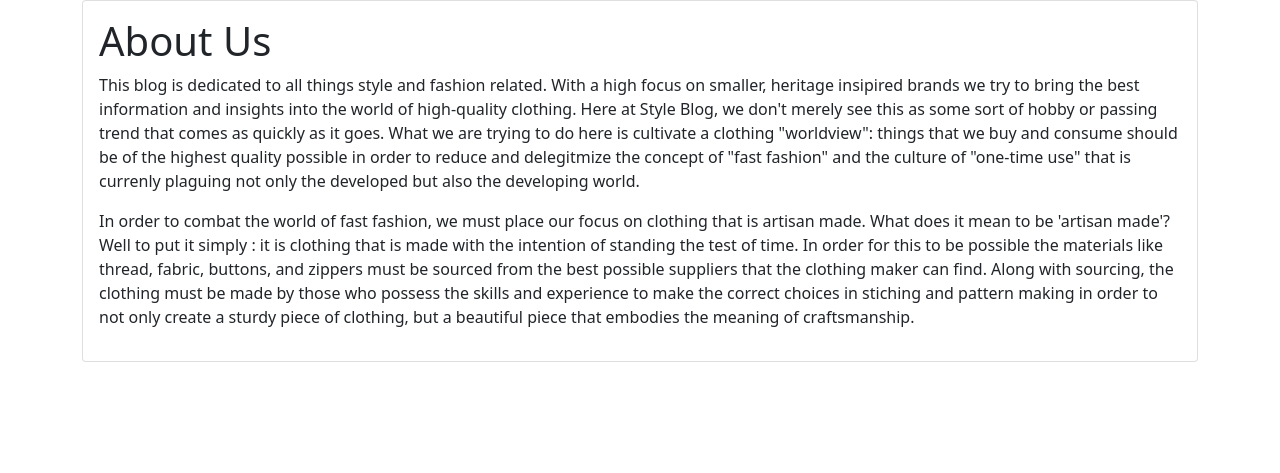
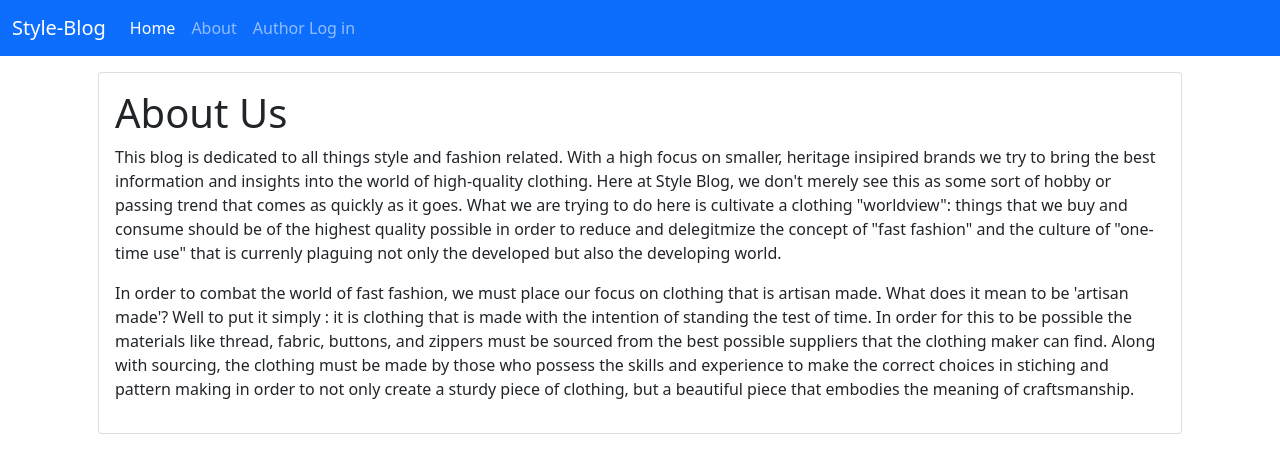
Before and after one commit to snyderae13/Blog-with-Translator, a Django app: page /about/ in a window 1280 px wide. Shown: the top 473 px of the page. Run offline with Django 4.2, Linux system fonts and the light colour scheme.

Commit message:
navbar added to about us

```diff
--- a/templates/about.html
+++ b/templates/about.html
@@ -11,8 +11,31 @@
     <title>About Us</title>
 </head>
 <body>
+    <nav class="navbar navbar-expand-lg navbar-dark bg-primary">
+        <div class="container-fluid">
+            <a class="navbar-brand" href="{% url 'home' %}">Style-Blog</a>
+            <button class="navbar-toggler" type="button" data-bs-toggle="collapse" data-bs-target="#navbarNav"
+                aria-controls="navbarNav" aria-expanded="false" aria-label="Toggle navigation">
+                <span class="navbar-toggler-icon"></span>
+            </button>
+            <div class="collapse navbar-collapse" id="navbarNav">
+                <ul class="navbar-nav">
+                    <li class="nav-item">
+                        <a class="nav-link active" aria-current="page" href="{% url 'home' %}">Home</a>
+                    </li>
+                    <li class="nav-item">
+                        <a class="nav-link" href="{% url 'about_view' %}">About</a>
+                    </li>
+                    <li class="nav-item">
+                        <a class="nav-link" href="{% url 'admin:index' %}">Author Log in</a>
+                    </li>
+
+                </ul>
+            </div>
+        </div>
+    </nav>
     <div class="container">
-        <div class="card">
+        <div class="card m-3">
             <div class="card-body">
                 <h1 class="card-title">About Us</h1>
                 <p class="card-text">This blog is dedicated to all things style and fashion related. With a high focus on smaller, heritage insipired brands we try to bring the best information and insights into the world of high-quality clothing. Here at Style Blog, we don't merely see this as some sort of hobby or passing trend that comes as quickly as it goes. What we are trying to do here is cultivate a clothing "worldview": things that we buy and consume should be of the highest quality possible in order to reduce and delegitmize the concept of "fast fashion" and the culture of "one-time use" that is currenly plaguing not only the developed but also the developing world. </p>
```
